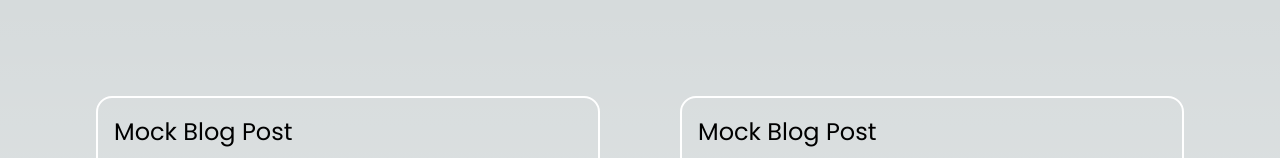
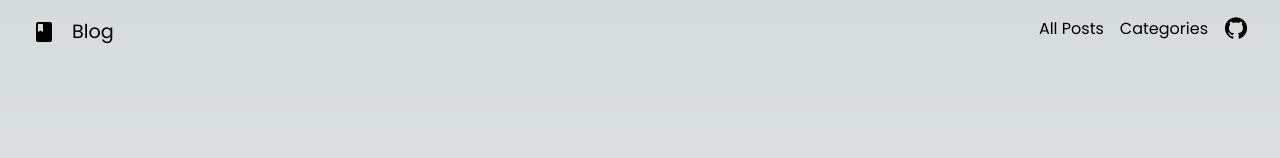
Before and after one commit to clewup/big-brain, a Next.js app: page / in a window 1280 px wide. Shown: the top 158 px of the page. Built offline with nearby package versions, Linux system fonts and the light colour scheme.

Commit message:
Implemented the header and footer.

```diff
--- a/package.json
+++ b/package.json
@@ -10,6 +10,11 @@
     "test": "jest"
   },
   "dependencies": {
+    "@emotion/react": "^11.10.6",
+    "@emotion/styled": "^11.10.6",
+    "@material-ui/core": "^4.12.4",
+    "@mui/icons-material": "^5.11.11",
+    "@mui/material": "^5.11.12",
     "@types/node": "18.15.0",
     "@types/react": "18.0.28",
     "@types/react-dom": "18.0.11",
--- /dev/null
+++ b/src/components/Layout/Layout.tsx
@@ -0,0 +1,18 @@
+import React from "react";
+import Header from "@/components/Layout/components/Header/Header";
+import Footer from "@/components/Layout/components/Footer/Footer";
+
+interface IProps {
+  children: any;
+}
+
+const Layout: React.FC<IProps> = ({ children }) => {
+  return (
+    <>
+      <Header />
+      {children}
+      <Footer />
+    </>
+  );
+};
+export default Layout;
--- /dev/null
+++ b/src/components/Layout/components/Footer/Footer.module.scss
@@ -0,0 +1,3 @@
+.footer {
+
+}
--- /dev/null
+++ b/src/components/Layout/components/Footer/Footer.tsx
@@ -0,0 +1,6 @@
+import styles from "./Footer.module.scss";
+
+const Footer = () => {
+  return <div className={styles.footer}></div>;
+};
+export default Footer;
--- /dev/null
+++ b/src/components/Layout/components/Header/Header.module.scss
@@ -0,0 +1,17 @@
+.header {
+  display: flex;
+  justify-content: space-between;
+  padding: 1rem 2rem;
+}
+
+.logo {
+  display: flex;
+  align-items: center;
+  gap: 1rem;
+  font-size: 1.2rem;
+}
+
+.action_row {
+  display: flex;
+  gap: 1rem;
+}
--- /dev/null
+++ b/src/components/Layout/components/Header/Header.tsx
@@ -0,0 +1,23 @@
+import styles from "./Header.module.scss";
+import Link from "next/link";
+import GitHubIcon from "@mui/icons-material/GitHub";
+import BookIcon from "@mui/icons-material/Book";
+
+const Header = () => {
+  return (
+    <div className={styles.header}>
+      <Link href={"/"} className={styles.logo}>
+        <BookIcon />
+        Blog
+      </Link>
+      <div className={styles.action_row}>
+        <Link href={"/"}>All Posts</Link>
+        <Link href={"/"}>Categories</Link>
+        <Link href={"/"}>
+          <GitHubIcon />
+        </Link>
+      </div>
+    </div>
+  );
+};
+export default Header;
--- a/src/pages/_app.tsx
+++ b/src/pages/_app.tsx
@@ -1,6 +1,11 @@
 import "@/styles/globals.scss";
 import type { AppProps } from "next/app";
+import Layout from "@/components/Layout/Layout";
 
 export default function App({ Component, pageProps }: AppProps) {
-  return <Component {...pageProps} />;
+  return (
+    <Layout>
+      <Component {...pageProps} />
+    </Layout>
+  );
 }
```
Also changed, not shown: 1 other file (tests, documents, lock files or other folders).
